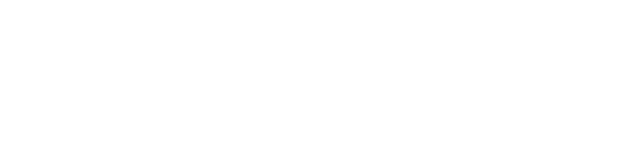
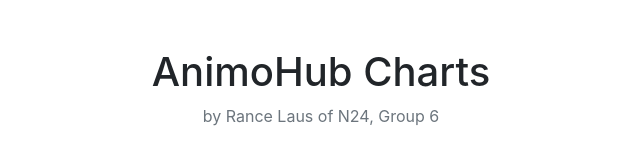
Before and after one commit to rancelaus/AY2627T1-CCAPDEV-HO5-Laus-AnimoHub, a plain HTML site: page index.html in a window 1280 px wide. Shown: the whole page, without its empty margins (319-959 px from the left). Drawn offline with nearby package versions, Linux system fonts and the light colour scheme.

Commit message:
added title and ownership

```diff
--- a/index.html
+++ b/index.html
@@ -3,7 +3,7 @@
   <head>
     <meta charset="UTF-8" />
     <meta name="viewport" content="width=device-width, initial-scale=1.0" />
-    <title>CSS Framework + JS Library</title>
+    <title>AnimoHub - Dashboard</title>
     <!-- jquery -->
     <script src="https://code.jquery.com/jquery-4.0.0.slim.min.js"></script>
     <!-- bootstrap -->
@@ -26,6 +26,17 @@
     <link rel="stylesheet" href="style.css" />
     <!-- js -->
     <script src="script.js"></script>
+
+    <!-- Main Container -->
+    <main class="container my-5">
+      <!-- header -->
+      <header class="text-center mb-5">
+        <h1 class="fw-bold">AnimoHub Charts</h1>
+        <p class="text-muted">by Rance Laus of N24, Group 6</p>
+      </header>
+
+      <!-- bootstrap grid 1 -->
+    </main>
   </head>
   <body></body>
 </html>
```
